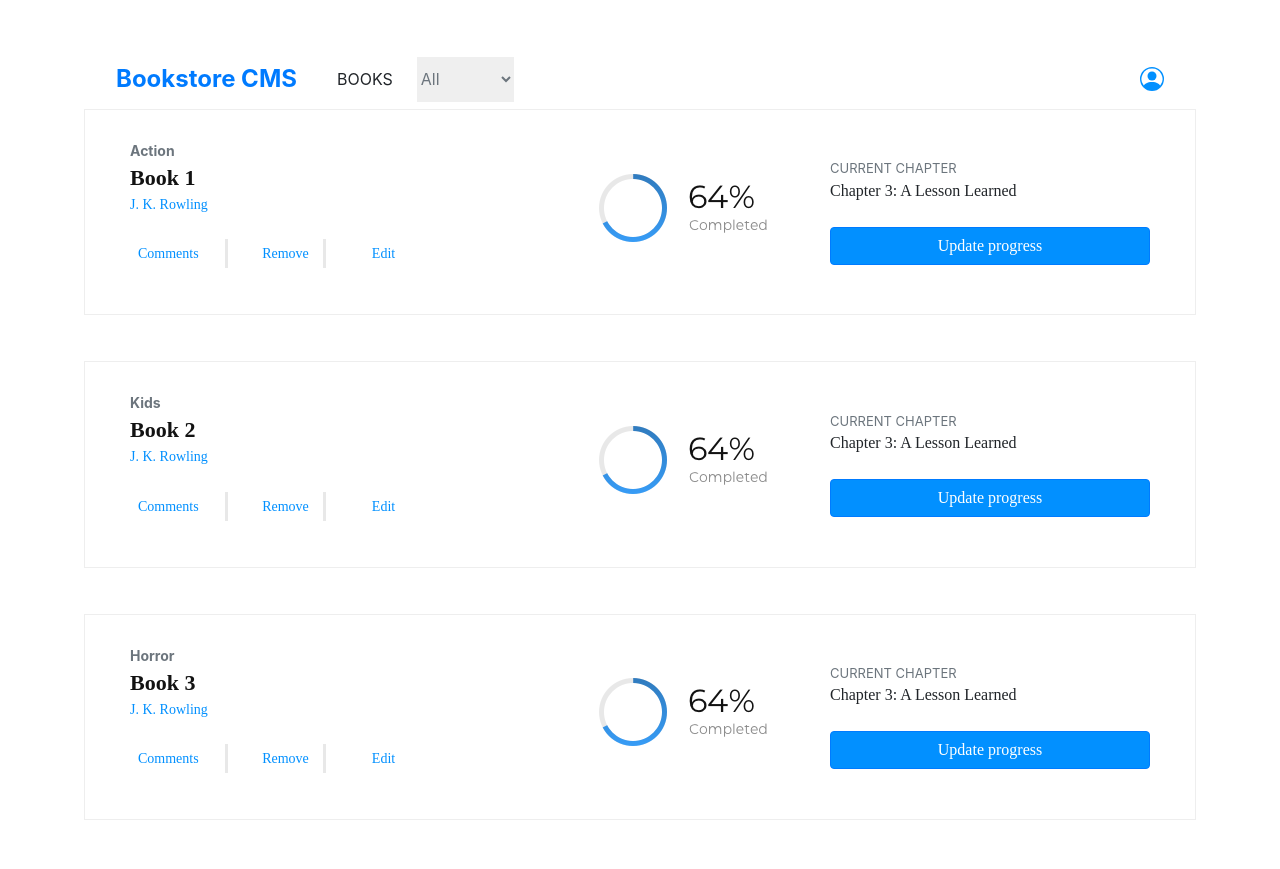
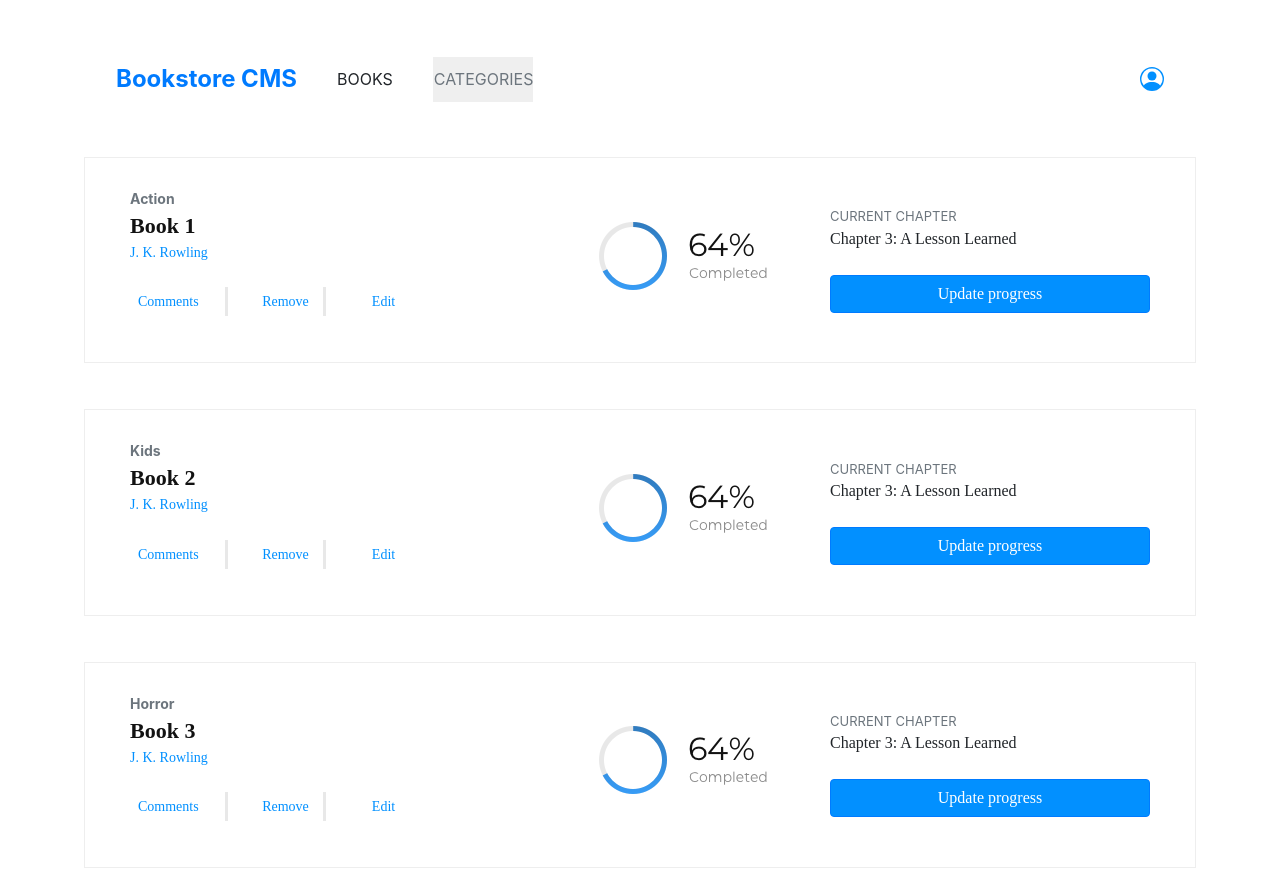
Before and after one commit to DcRonan/bookstore-react, a React (Create React App) app: page / in a window 1280 px wide. Shown: the top 869 px of the page. Built offline with nearby package versions, Linux system fonts and the light colour scheme.

Commit message:
delete nav html from filter comp and use Navbar component, display categories with dropdown select

```diff
--- a/src/components/App.js
+++ b/src/components/App.js
@@ -1,11 +1,13 @@
 // import './App.css';
 import BooksList from '../containers/BooksList';
 import BooksForm from '../containers/BooksForm';
+import NavBar from './Navbar';
 
 function App() {
   return (
     <div className="App">
       <div className="container mt-5">
+        <NavBar />
         <BooksList />
         <BooksForm />
       </div>
--- a/src/components/CategoryFilter.js
+++ b/src/components/CategoryFilter.js
@@ -7,18 +7,13 @@ const CategoryFilter = props => {
   );
 
   return (
-    <>
-      <nav className="navbar navbar-light navbar-expand-md navigation-clean-button">
-        <div className="container">
-          <a
-            className="navbar-brand text-primary font-weight-bold"
-            href="body"
-            style={{ fontSize: 'x-large' }}
+    <select
+      name="categories"
+      onChange={handleChange}
+      className="ml-2 border-0 ml-4"
+      style={{ height: 45, color: 'var(--gray)', border: '1px solid #e8e8e8' }}
     >
-            Bookstore CMS
-          </a>
-          <div className="pl-4">BOOKS</div>
-          <select name="categories" onChange={handleChange} className="ml-2 border-0 ml-4" style={{ height: 45, color: 'var(--gray)', border: '1px solid #e8e8e8' }}>
+      <option selected disabled>CATEGORIES</option>
       <option value="All">All</option>
       {categories.map(cat => (
         <option key={cat} value={cat}>
@@ -26,37 +21,6 @@ const CategoryFilter = props => {
         </option>
       ))}
     </select>
-          <button
-            data-toggle="collapse"
-            className="navbar-toggler"
-            data-target="#navcol-1"
-            type="button"
-          >
-            <span className="sr-only">Toggle navigation</span>
-            <span className="navbar-toggler-icon" />
-          </button>
-          <div className="collapse navbar-collapse" id="navcol-1">
-            <ul className="nav navbar-nav mr-auto">
-              <li className="nav-item" />
-            </ul>
-            <svg
-              xmlns="http://www.w3.org/2000/svg"
-              width="24"
-              height="24"
-              fill="#0290ff"
-              className="bi bi-person-circle"
-              viewBox="0 0 16 16"
-            >
-              <path d="M11 6a3 3 0 1 1-6 0 3 3 0 0 1 6 0z" />
-              <path
-                fillRule="evenodd"
-                d="M0 8a8 8 0 1 1 16 0A8 8 0 0 1 0 8zm8-7a7 7 0 0 0-5.468 11.37C3.242 11.226 4.805 10 8 10s4.757 1.225 5.468 2.37A7 7 0 0 0 8 1z"
-              />
-            </svg>
-          </div>
-        </div>
-      </nav>
-    </>
   );
 };
 
--- a/src/components/Navbar.js
+++ b/src/components/Navbar.js
@@ -1,14 +1,29 @@
-const Navbar = () => (
-  <nav className="navbar navbar-light navbar-expand-md navigation-clean-button">
+import Filter from './CategoryFilter';
+import { CHANGE_FILTER } from '../actions/index';
+import { useDispatch } from 'react-redux';
+
+const Navbar = () => {
+  const dispatch = useDispatch();
+
+  const handleFilterChange = category => {
+    dispatch(CHANGE_FILTER(category));
+  };
+
+  return (
+    <nav className="navbar navbar-light navbar-expand-md navigation-clean-button mb-5">
       <div className="container">
         <a
-      className="navbar-brand text-primary font-weight-bold" href="body"
+          className="navbar-brand text-primary font-weight-bold"
+          href="body"
           style={{ fontSize: 'x-large' }}
         >
           Bookstore CMS
         </a>
         <div className="pl-4">BOOKS</div>
-      <div className="text-secondary pl-4"> CATEGORIES </div>
+        <div className="text-secondary pl-3">
+          {' '}
+          <Filter handleFilterChange={handleFilterChange} />{' '}
+        </div>
         <button
           data-toggle="collapse"
           className="navbar-toggler"
@@ -40,5 +55,6 @@ const Navbar = () => (
       </div>
     </nav>
   );
+};
 
 export default Navbar;
--- a/src/containers/BooksList.js
+++ b/src/containers/BooksList.js
@@ -1,8 +1,7 @@
 import React from 'react';
 import { useSelector, useDispatch } from 'react-redux';
 import Book from '../components/Book';
-import { REMOVE_BOOK, CHANGE_FILTER } from '../actions/index';
-import Filter from '../components/CategoryFilter';
+import { REMOVE_BOOK } from '../actions/index';
 
 const BooksList = () => {
   const storedBooks = useSelector(({ books }) => books);
@@ -22,14 +21,8 @@ const BooksList = () => {
     dispatch(REMOVE_BOOK(book));
   };
 
-  const handleFilterChange = category => {
-    dispatch(CHANGE_FILTER(category));
-  };
-
   return (
     <>
-      <Filter handleFilterChange={handleFilterChange} />
-
       {books().map(book => (
         <div key={book.id}>
           <Book book={book} handleRemoveBook={handleRemoveBook} />
--- a/src/index.css
+++ b/src/index.css
@@ -25,3 +25,10 @@ code {
     'Courier New',
     monospace;
 }
+
+select {
+  -webkit-appearance: none;
+  -moz-appearance: none;
+  text-indent: 1px;
+  text-overflow: '';
+}
```
Also changed, not shown: 1 other file (tests, documents, lock files or other folders). Lines whose indentation alone changed are shown as unchanged.
